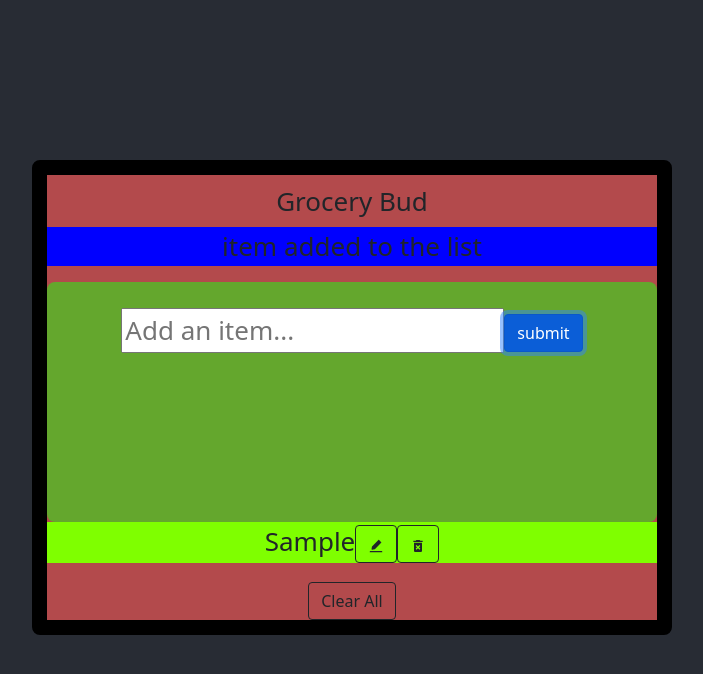
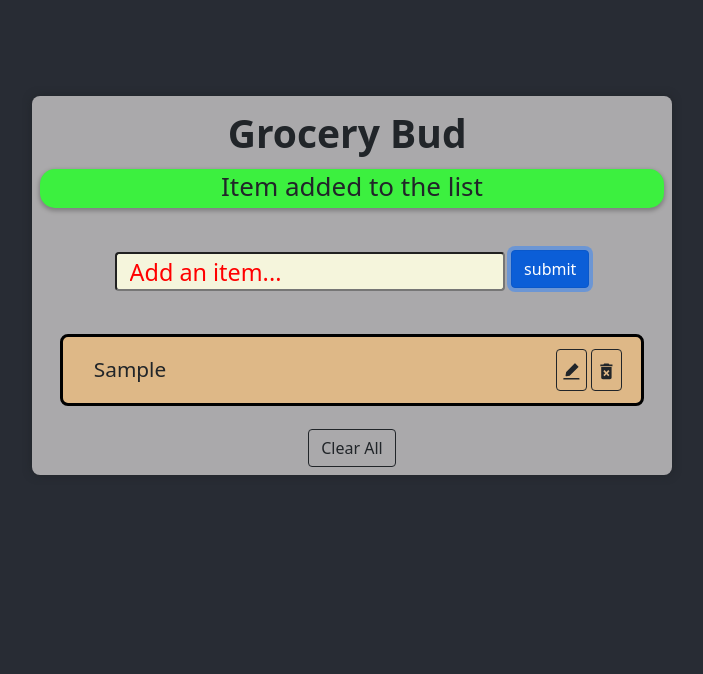
Before and after one commit to akarj/grocery-bud-react, a React (Create React App) app: page / in a window 1280 px wide. Both pictures are taken after typing "Sample" into the empty fields and a click on the input "submit". Shown: the top 674 px of the page, without its empty margins (288-991 px from the left). Built offline with nearby package versions, Linux system fonts and the light colour scheme.

Commit message:
css list completed

```diff
--- a/public/index.html
+++ b/public/index.html
@@ -11,8 +11,9 @@
     <title>Grocery Bud App</title>
 
   </head>
-  <body>
+  <body style="background-color:#282c34 ;">
     <noscript>You need to enable JavaScript to run this app.</noscript>
-    <div id="root"></div>
+
+  <div id="root" ></div>
   </body>
 </html>
--- /dev/null
+++ b/src/Alert.css
@@ -0,0 +1,10 @@
+p {
+  box-sizing: border-box;
+  border: 3px solid black;
+
+  margin-bottom: 1em;
+  padding: 0.25em;
+
+  height: auto;
+  width: auto;
+}
--- a/src/Alert.jsx
+++ b/src/Alert.jsx
@@ -1,5 +1,4 @@
 import AlertStyle from "./Alert.module.css";
-
 import React, { useEffect } from "react";
 
 const Alert = ({ type, message, removeNotification, list }) => {
@@ -7,7 +6,19 @@ const Alert = ({ type, message, removeNotification, list }) => {
     const timeout = setTimeout(() => removeNotification(), 3000);
     return () => clearTimeout(timeout);
   }, [list]);
-  return <p className={`${AlertStyle.p} ${AlertStyle}.${type}}`}>{message}</p>;
+  return (
+    <p
+      className={AlertStyle.alertPara}
+      style={
+        type === "danger"
+          ? { backgroundColor: "#ff5757" }
+          : { backgroundColor: "rgba(60, 240, 63, 1)" }
+      }
+    >
+      <span className={AlertStyle.SpanStyle}>{message}</span>
+    </p>
+  );
+  // return <p className={`${AlertStyle.p} ${AlertStyle}.${type}}`}>{message}</p>;
 };
 
 export default Alert;
--- a/src/Alert.module.css
+++ b/src/Alert.module.css
@@ -1,3 +1,17 @@
-.p {
-  background-color: blue;
+p.alertPara {
+  box-sizing: border-box;
+  padding: 0em 1em;
+  margin-top: 0.25em;
+  margin-bottom: 0.5em;
+
+  width: auto;
+  height: auto;
+
+  border-radius: 15px;
+  box-shadow: 0 2px 4px 1px rgba(0, 0, 0, 0.25);
 }
+
+.SpanStyle {
+  position: relative;
+  top: -0.06em;
+}
--- a/src/App.css
+++ b/src/App.css
@@ -1,18 +1,31 @@
-.App {
-  text-align: center;
+@import url("https://fonts.googleapis.com/css2?family=Roboto&display=swap");
+button.rippleButton {
+  position: relative;
+  overflow: hidden;
+  transition: background 400ms;
+  color: #fff;
+  background-color: #6200ee;
+  padding: 1rem 2rem;
+  font-family: "Roboto", sans-serif;
+  font-size: 1.5rem;
+  outline: 0;
+  border: 0;
+  border-radius: 0.25rem;
+  box-shadow: 0 0 0.5rem rgba(0, 0, 0, 0.3); /* black with 30% opacity */
+  cursor: pointer;
 }
 
-.App-header {
-  background-color: #282c34;
-  min-height: 100vh;
-  display: flex;
-  flex-direction: column;
-  align-items: center;
-  justify-content: center;
-  font-size: calc(10px + 2vmin);
-  color: white;
+span.ripple {
+  position: absolute;
+  border-radius: 50%;
+  transform: scale(0);
+  animation: ripple 600ms linear;
+  background-color: rgba(255, 255, 255, 0.7);
 }
 
-.App-link {
-  color: #61dafb;
+@keyframes ripple {
+  to {
+    transform: scale(4);
+    opacity: 0;
+  }
 }
--- a/src/App.js
+++ b/src/App.js
@@ -5,7 +5,6 @@ import "bootstrap/dist/css/bootstrap.min.css";
 import Button from "react-bootstrap/Button";
 import List from "./List";
 import Alert from "./Alert";
-import { MdAirlineSeatLegroomExtra } from "react-icons/md";
 
 const getLocalStorage = () => {
   let list = localStorage.getItem("list");
@@ -30,15 +29,16 @@ function App() {
 
   const clickHandler = (e) => {
     e.preventDefault();
-    if (!item) showNotification(true, "danger", "please enter value");
+    if (!item) showNotification(true, "danger", "Please enter an Item");
     else if (editing) {
       addToList(
         list.map((ITEM) => (ITEM.id === id ? { ...ITEM, item: item } : ITEM))
       );
+      buttonTypehandler("submit");
       itemEdit("");
       setEditItem(false);
       idSetter(null);
-      showNotification(true, "success", "item Edited in the List");
+      showNotification(true, "success", "Item Edited in the List");
     } //
     else if (item) {
       const newItem = {
@@ -47,7 +47,8 @@ function App() {
       };
       addToList([...list, newItem]);
       itemEdit("");
-      showNotification(true, "success", "item added to the list");
+
+      showNotification(true, "success", "Item added to the list");
     }
   };
 
@@ -60,6 +61,7 @@ function App() {
     setEditItem(true);
     idSetter(id);
     itemEdit(itemAfterEdit.item);
+    buttonTypehandler("Edit");
   };
 
   const removeItem = (id) => {
--- a/src/App.module.css
+++ b/src/App.module.css
@@ -1,37 +1,96 @@
 .Background {
+  min-height: 100vh;
   text-align: center;
-  min-height: 100vh;
-  display: flex;
-  flex-direction: column;
-  background-color: #282c34;
   font-size: calc(10px + 2vmin);
 }
 
 .header {
-  margin-top: 0.25em;
-  margin-bottom: 0.25em;
+  margin: 0 0.25em 0 0em;
+  font-size: 1.5em;
+  font-weight: 750;
 }
 
 .listSection {
+  padding: 0.5rem;
+  min-height: 122px;
   position: relative;
-  top: 20vh;
+  top: 12vh;
   left: 25vw;
-  border: 0.6em solid black;
   border-radius: 8px;
-  background-color: rgba(221, 84, 84, 0.774);
+  background-color: rgba(209, 206, 206, 0.774);
   width: 50vw;
+  box-shadow: 0px 0px 8px 0px currentColor;
+}
+.listSection:hover {
+  transform: scale(1.05);
+  box-shadow: 0px 0px 20px 0px rgba(255, 255, 255, 0.24);
+}
+.MainSection {
+  margin: 0.5em;
+  padding: 1em;
 }
 
-.MainSection {
-  min-height: 30vh;
-  padding: 1em;
-  background-color: rgb(100, 167, 45);
-  border-radius: 8px;
+form.MainSection > input[type="text"] {
+  background-color: beige;
+  top: 0.18em;
+  position: relative;
+  margin-right: 0.25em;
+  padding-right: 0.5em;
+  padding-left: 0.5em;
+  height: 1.5em;
+  width: 15em;
+  border-radius: 0.15em;
 }
 
 .ListItems {
   background-color: coral;
   border-radius: 8px;
-
   width: 200px;
 }
+
+::-webkit-input-placeholder {
+  color: red;
+}
+
+:-ms-input-placeholder {
+  color: red;
+}
+
+::placeholder {
+  font-size: 0.9em;
+}
+
+form {
+  /* border: 3px solid black; */
+}
+/*
+.rippleButton {
+  position: relative;
+  overflow: hidden;
+  transition: background 400ms;
+  color: #fff;
+  background-color: #6200ee;
+  padding: 1rem 2rem;
+  font-family: "Roboto", sans-serif;
+  font-size: 1.5rem;
+  outline: 0;
+  border: 0;
+  border-radius: 0.25rem;
+  box-shadow: 0 0 0.5rem rgba(0, 0, 0, 0.3); /* black with 30% opacity */
+/*  cursor: pointer;
+}
+
+span.ripple {
+  position: absolute;
+  border-radius: 50%;
+  transform: scale(0);
+  animation: ripple 600ms linear;
+  background-color: rgba(255, 255, 255, 0.7);
+}
+
+@keyframes ripple {
+  to {
+    transform: scale(4);
+    opacity: 0;
+  }
+} */
--- a/src/List.jsx
+++ b/src/List.jsx
@@ -8,21 +8,25 @@ const List = ({ children, editItem, removeItem }) => {
   const { id, item } = children;
 
   return (
-    <>
-      <div className={ListStyle.article}>
-        <p className={ListStyle.p}>
-          <span className={ListStyle.span}> {item}</span>
-          <span className="ButtonSection">
-            <Button variant="outline-dark" onClick={() => editItem(id)}>
-              <AiFillEdit />
-            </Button>
-            <Button variant="outline-dark" onClick={() => removeItem(id)}>
-              <MdDeleteForever />
-            </Button>
-          </span>
-        </p>
+    <div className={ListStyle.listDivision}>
+      <div className={ListStyle.Text}>{item}</div>
+      <div className={ListStyle.buttons}>
+        <Button
+          variant="outline-dark"
+          className={ListStyle.edit}
+          onClick={() => editItem(id)}
+        >
+          <AiFillEdit />
+        </Button>
+        <Button
+          variant="outline-dark"
+          className={ListStyle.delete}
+          onClick={() => removeItem(id)}
+        >
+          <MdDeleteForever />
+        </Button>
       </div>
-    </>
+    </div>
   );
 };
 
--- a/src/List.module.css
+++ b/src/List.module.css
@@ -1,3 +1,31 @@
-.p {
-  background-color: chartreuse;
+.listDivision {
+  margin: 20px;
+  padding: 10px;
+
+  border: 3px solid black;
+  border-radius: 8px;
+
+  display: grid;
+  grid-template-columns: 85% 15%;
+  background-color: burlywood;
+  font-size: 0.8em;
+  place-content: center;
 }
+
+.listDivision > div {
+  /* margin: 10px;
+  padding: 5px; */
+}
+
+.listDivision .Text {
+  margin-left: 1em;
+  text-align: left;
+  min-height: 0.1em;
+  place-content: center;
+}
+
+.buttons Button {
+  margin: 0.1em;
+  padding: 0.2em;
+  font-size: 1em;
+}
--- a/src/index.css
+++ b/src/index.css
@@ -7,6 +7,7 @@ body {
     sans-serif;
   -webkit-font-smoothing: antialiased;
   -moz-osx-font-smoothing: grayscale;
+  background-color: #282c34;
 }
 
 code {
```
